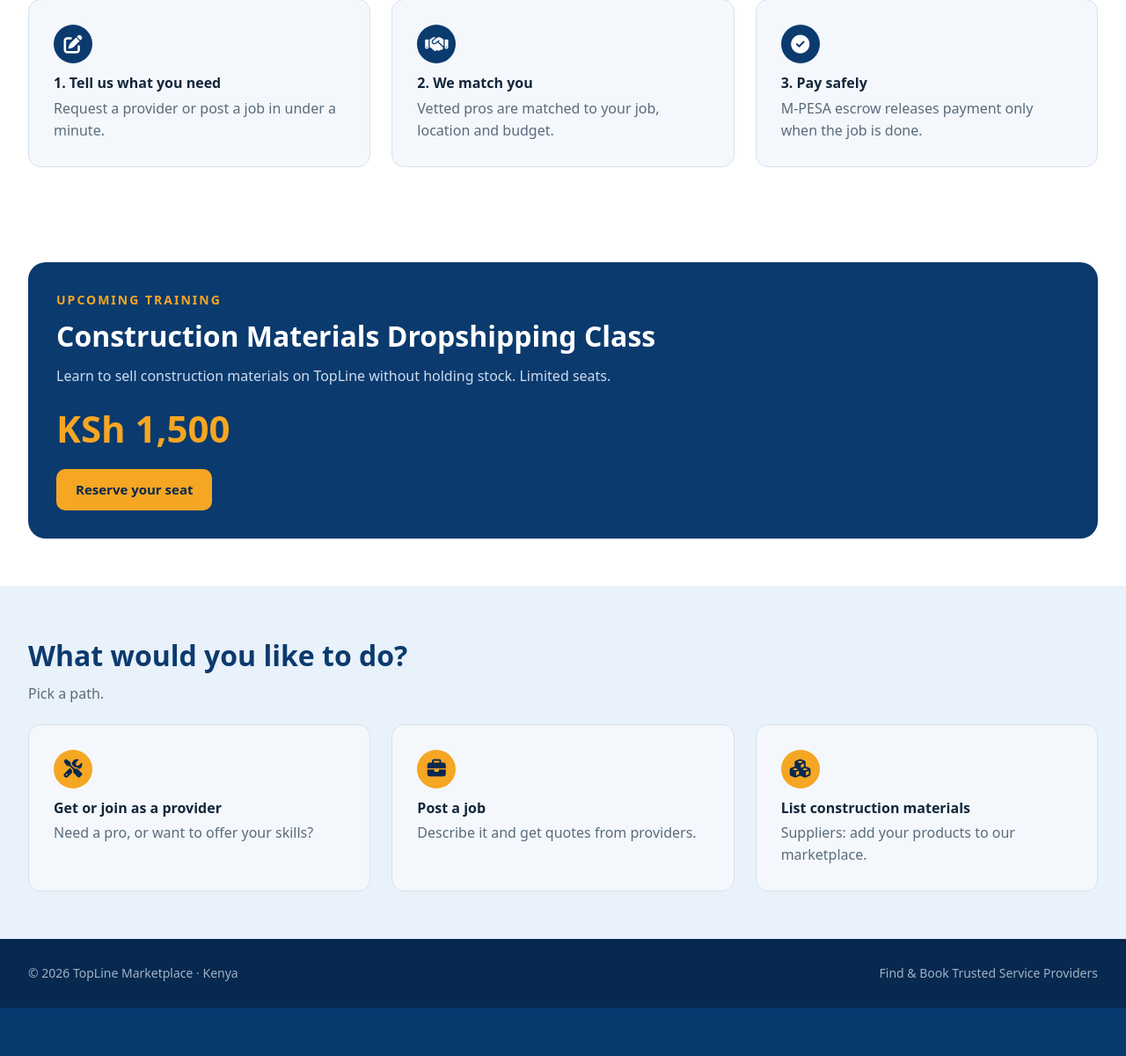
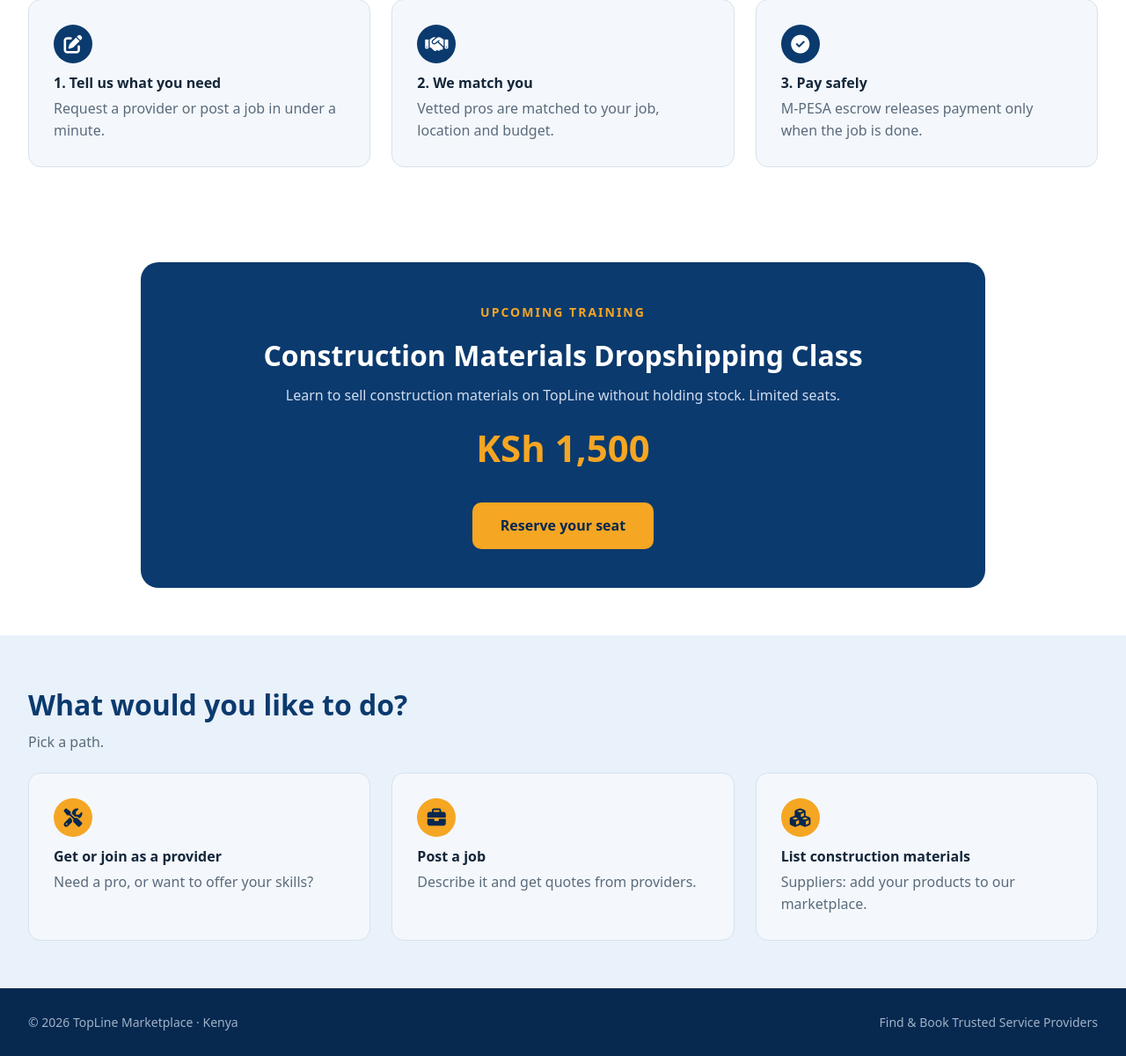
Before and after one commit to DrewGalowayDev/Construction-site, a Node server app: page / in a window 1280 px wide. Shown: the part 958-2158 px from the top of the page at 88% size. Before the commit the page ends 2103 px from the top, so only its background shows below. Run offline with Node 20, Linux system fonts and the light colour scheme; data that the repository does not hold is empty; some libraries are stand-ins or nearby versions.

Commit message:
Center upcoming training card texts and comment out featured materials section

```diff
--- a/public/css/main.css
+++ b/public/css/main.css
@@ -309,7 +309,43 @@
     background: var(--navy);
     color: #fff;
     border-radius: 20px;
-    padding: 32px;
+    padding: 44px 32px;
+    text-align: center;
+    max-width: 960px;
+    margin: 0 auto;
+}
+
+.train .tag {
+    display: inline-block;
+    margin: 0 auto 8px;
+    text-align: center;
+}
+
+.train h2 {
+    color: #fff;
+    margin-top: 6px;
+    text-align: center;
+}
+
+.train p {
+    color: #cfdcee;
+    margin: 8px auto 16px;
+    max-width: 680px;
+    text-align: center;
+}
+
+.train .price {
+    font-size: 42px;
+    font-weight: 800;
+    color: var(--gold);
+    text-align: center;
+    margin: 12px 0 16px;
+}
+
+.train .btn {
+    display: inline-block;
+    padding: 14px 32px;
+    font-size: 16px;
 }
 
 .train li {
--- a/views/index.ejs
+++ b/views/index.ejs
@@ -42,7 +42,7 @@
         <div class="train">
             <div class="tag">UPCOMING TRAINING</div>
             <h2 style="color:#fff;margin-top:6px">Construction Materials Dropshipping Class</h2>
-            <p style="color:#cfdcee;margin:8px 0 14px">Learn to sell construction materials on TopLine without holding stock. Limited seats.</p>
+            <p style="color:#cfdcee;margin:8px auto 14px;max-width:680px">Learn to sell construction materials on TopLine without holding stock. Limited seats.</p>
             <div class="price">KSh 1,500</div>
             <div style="height:14px"></div>
             <a class="btn" href="/training">Reserve your seat</a>
@@ -74,7 +74,8 @@
     </div>
 </section>
 
-<% if (featuredProducts && featuredProducts.length > 0) { %>
+<% /* Featured Construction Materials Section - Hidden for now
+if (featuredProducts && featuredProducts.length > 0) { %>
 <section>
     <div class="w">
         <h2>Featured Construction Materials</h2>
@@ -99,7 +100,8 @@
         </div>
     </div>
 </section>
-<% } %>
+<% }
+*/ %>
 
 <% if (recentJobs && recentJobs.length > 0) { %>
 <section class="alt">
```
